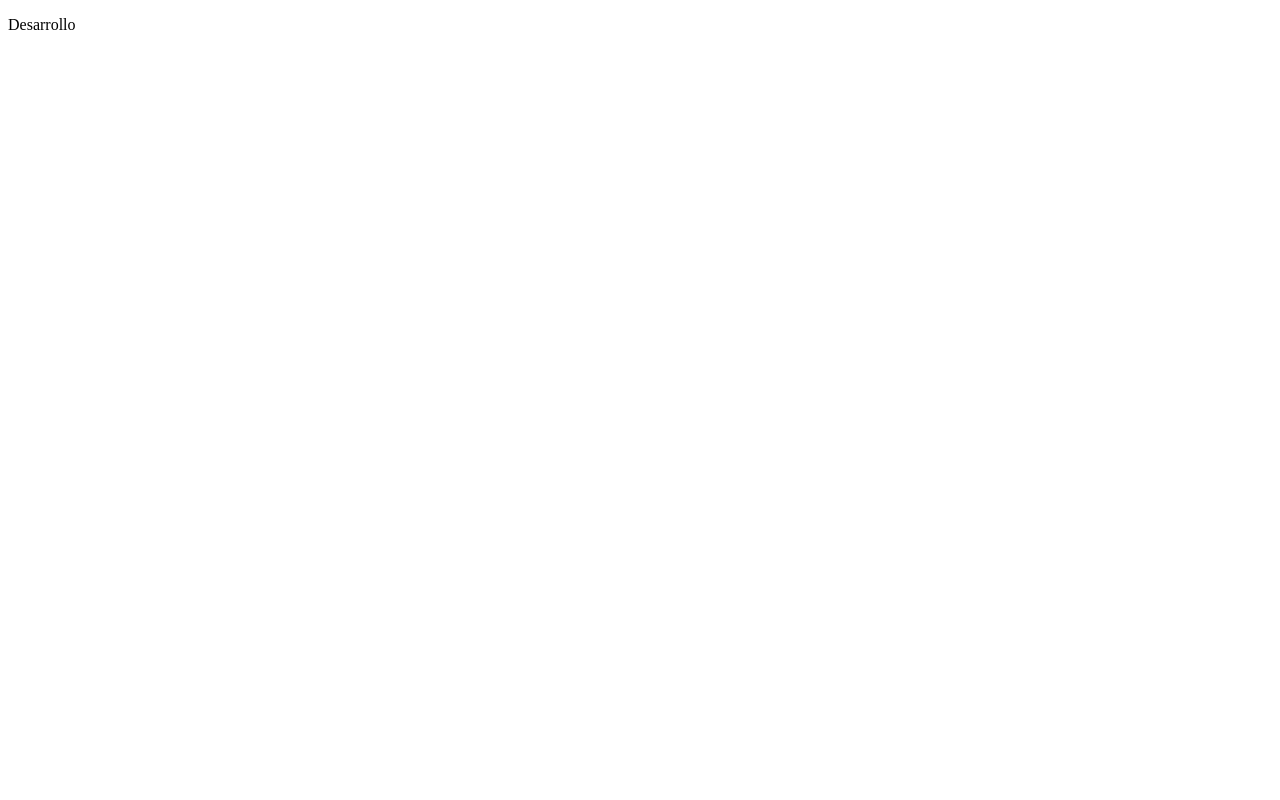
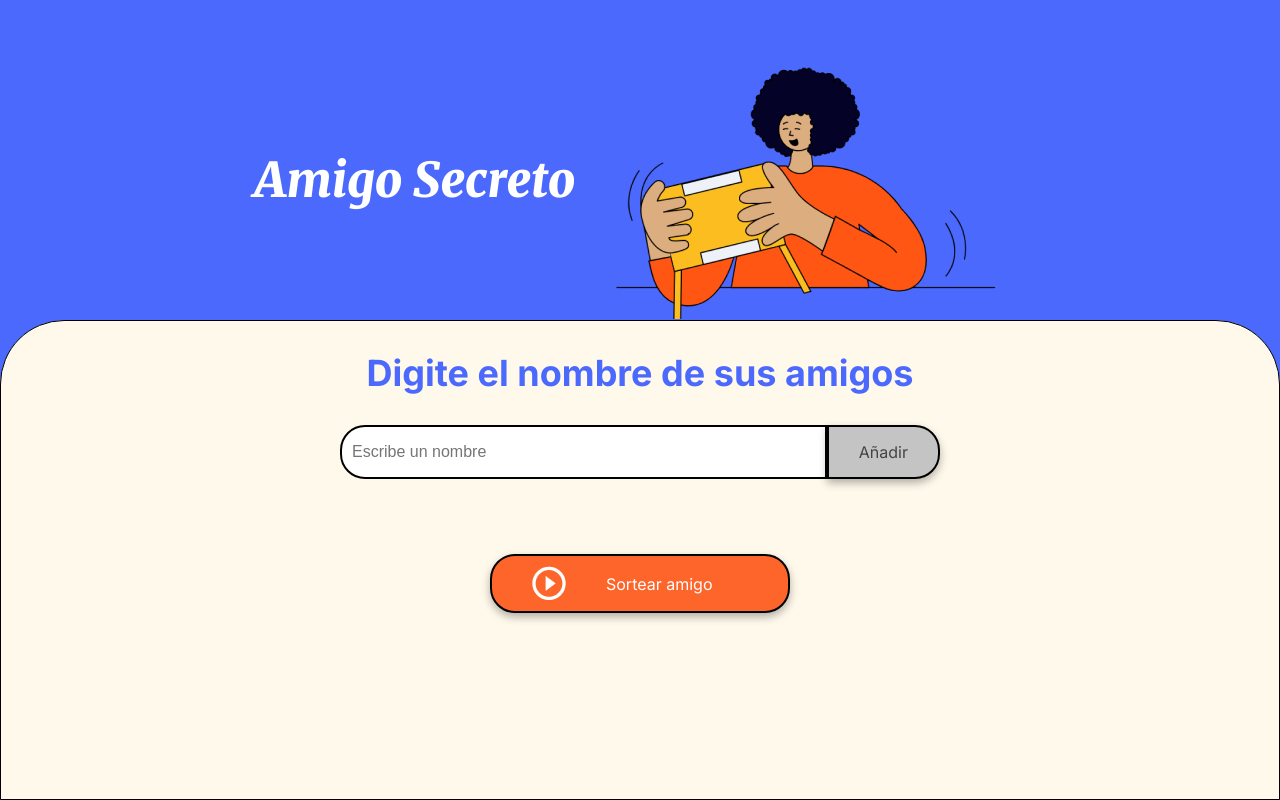
Before and after one commit to RolandVizz/amigo-secreto, a plain HTML site: page index.html in a window 1280 px wide. Drawn offline with Linux system fonts and the light colour scheme.

Commit message:
Proyecto limpio (plantilla HTML)

```diff
--- /dev/null
+++ b/app.js
@@ -0,0 +1 @@
+// El principal objetivo de este desafío es fortalecer tus habilidades en lógica de programación. Aquí deberás desarrollar la lógica para resolver el problema.
--- a/index.html
+++ b/index.html
@@ -1,11 +1,41 @@
 <!DOCTYPE html>
-<html lang="en">
+<html lang="es">
 <head>
     <meta charset="UTF-8">
     <meta name="viewport" content="width=device-width, initial-scale=1.0">
+    <link rel="stylesheet" href="style.css">
+    <link rel="preconnect" href="https://fonts.googleapis.com">
+    <link rel="preconnect" href="https://fonts.gstatic.com" crossorigin>
+    <link href="https://fonts.googleapis.com/css2?family=Inter:wght@100;400;700;900&family=Merriweather:ital,wght@0,300;0,400;0,700;0,900;1,300;1,400;1,700;1,900&display=swap" rel="stylesheet">
     <title>Amigo Secreto</title>
 </head>
+
 <body>
-    <p>Desarrollo</p>
+    <main class="main-content">
+        <header class="header-banner">
+            <h1 class="main-title">Amigo Secreto</h1>
+            <img src="assets/amigo-secreto.png" alt="Imagen representativa de amigo secreto">
+        </header>
+
+        <section class="input-section">
+            <h2 class="section-title">Digite el nombre de sus amigos</h2>
+            <div class="input-wrapper">
+                <input type="text" id="amigo" class="input-name" placeholder="Escribe un nombre">
+                <button class="button-add" onclick="agregarAmigo()">Añadir</button>
+            </div>
+
+            <ul id="listaAmigos" class="name-list" aria-labelledby="listaAmigos" role="list"></ul>
+            <ul id="resultado" class="result-list" aria-live="polite"></ul>
+
+            <div class="button-container">
+                <button class="button-draw" onclick="sortearAmigo()" aria-label="Sortear amigo secreto">
+                    <img src="assets/play_circle_outline.png" alt="Ícono para sortear">
+                    Sortear amigo
+                </button>
+            </div>
+        </section>
+    </main>
+
+    <script src="app.js" defer></script>
 </body>
 </html>
--- /dev/null
+++ b/style.css
@@ -0,0 +1,162 @@
+:root {
+    --color-primary: #4B69FD;
+    --color-secondary: #FFF9EB;
+    --color-tertiary: #C4C4C4;
+    --color-button: #fe652b;
+    --color-button-hover: #e55720;
+    --color-text: #444444;
+    --color-white: #FFFFFF;
+}
+
+/* Estilos generales */
+* {
+    margin: 0;
+    padding: 0;
+    box-sizing: border-box;
+}
+
+body {
+    height: 100vh;
+    background-color: var(--color-primary);
+    display: flex;
+    justify-content: center;
+    align-items: center;
+}
+
+.main-content {
+    display: flex;
+    flex-direction: column;
+    height: 100%;
+    width: 100%;
+}
+
+/* Banner */
+.header-banner {
+    flex: 40%;
+    display: flex;
+    justify-content: center;
+    align-items: center;
+    padding: 40px 0 0;
+}
+
+/* Sección de entrada */
+.input-section {
+    flex: 60%;
+    background-color: var(--color-secondary);
+    border: 1px solid #000;
+    border-radius: 64px 64px 0 0;
+    display: flex;
+    flex-direction: column;
+    align-items: center;
+    padding: 20px;
+    width: 100%;
+}
+
+/* Títulos */
+.main-title {
+    font-size: 48px;
+    font-family: "Merriweather", serif;
+    font-weight: 900;
+    font-style: italic;
+    color: var(--color-white);
+}
+
+.section-title {
+    font-family: "Inter", serif;
+    font-size: 36px;
+    font-weight: 700;
+    color: var(--color-primary);
+    margin: 10px 0;
+    text-align: center;
+}
+
+/* Contenedores de entrada y botón */
+.input-wrapper {
+    display: flex;
+    justify-content: center;
+    width: 100%;
+    max-width: 600px;
+    margin-top: 20px;
+}
+
+.input-name {
+    width: 100%;
+    padding: 10px;
+    border: 2px solid #000;
+    border-radius: 25px 0 0 25px;
+    font-size: 16px;
+}
+
+.button-container {
+    width: 300px;
+    justify-content: center;
+}
+
+/* Estilos de entrada de texto */
+.input-title {
+    flex: 1;
+    padding: 10px 15px;
+    font-size: 16px;
+    border: 2px solid #333;
+    border-right: none;
+    border-radius: 25px 0 0 25px;
+    font-family: "Merriweather", serif;
+    box-shadow: 0 4px 8px rgba(0, 0, 0, 0.3);
+}
+
+/* Estilos de botón */
+button {
+    padding: 15px 30px;
+    font-family: "Inter", sans-serif;
+    font-size: 16px;
+    border: 2px solid #000;
+    border-radius: 25px;
+    box-shadow: 0 4px 8px rgba(0, 0, 0, 0.3);
+    cursor: pointer;
+}
+
+.button-add {
+    background-color: var(--color-tertiary);
+    color: var(--color-text);
+    border-radius: 0 25px 25px 0;
+}
+
+.button-add:hover {
+    background-color: #a1a1a1;
+}
+
+/* Listas */
+ul {
+    list-style-type: none;
+    color: var(--color-text);
+    font-family: "Inter", sans-serif;
+    font-size: 18px;
+    margin: 20px 0;
+}
+
+.result-list {
+    margin-top: 15px;
+    color: #05DF05;
+    font-size: 22px;
+    font-weight: bold;
+    text-align: center;
+}
+
+/* Botón de sortear título */
+.button-draw {
+    display: flex;
+    align-items: center;
+    width: 100%;
+    padding: 10px 40px;
+    color: var(--color-white);
+    background-color: var(--color-button);
+    font-size: 16px;
+}
+
+.button-draw img {
+    margin-right: 40px;
+}
+
+.button-draw:hover {
+    background-color: var(--color-button-hover);
+}
```
Also changed, not shown: assets/amigo-secreto.png (added), assets/play_circle_outline.png (added).
